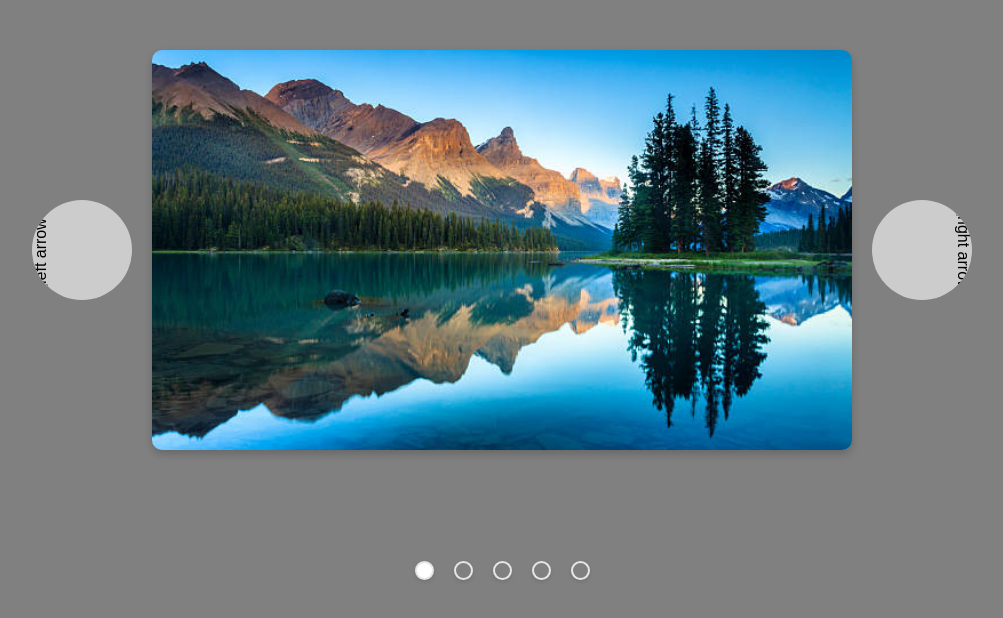
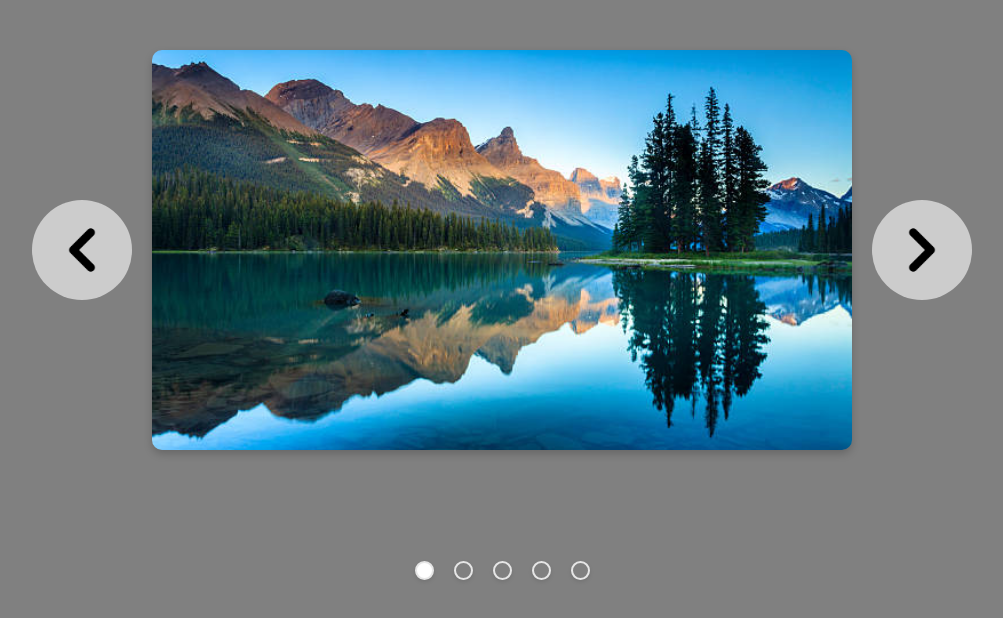
Before and after one commit to Sutirtho9/Image-slider, a plain HTML site: page index.html in a window 1280 px wide. Shown: the whole page, without its empty margins (138-1141 px from the left). Drawn offline with Linux system fonts and the light colour scheme; the site is published under a folder, as on GitHub Pages, so addresses that start at the root find nothing.

Commit message:
visibility

```diff
--- a/index.html
+++ b/index.html
@@ -9,7 +9,7 @@
 <body>
     <div class="container">
         <div class="top">
-            <img src="/images/arrow.png" alt="left arrow" class="arrow-left">
+            <img src="images/arrow.png" alt="left arrow" class="arrow-left">
 
             <div class="frame">
 
@@ -21,7 +21,7 @@
                     <img src="images/img5.jpg" alt="" class="Image">
                 </div>
             </div>
-            <img src="/images/arrow.png" alt="right arrow" class="arrow-right">
+            <img src="images/arrow.png" alt="right arrow" class="arrow-right">
         </div>
         <div class="bottom">
         </div>
```
